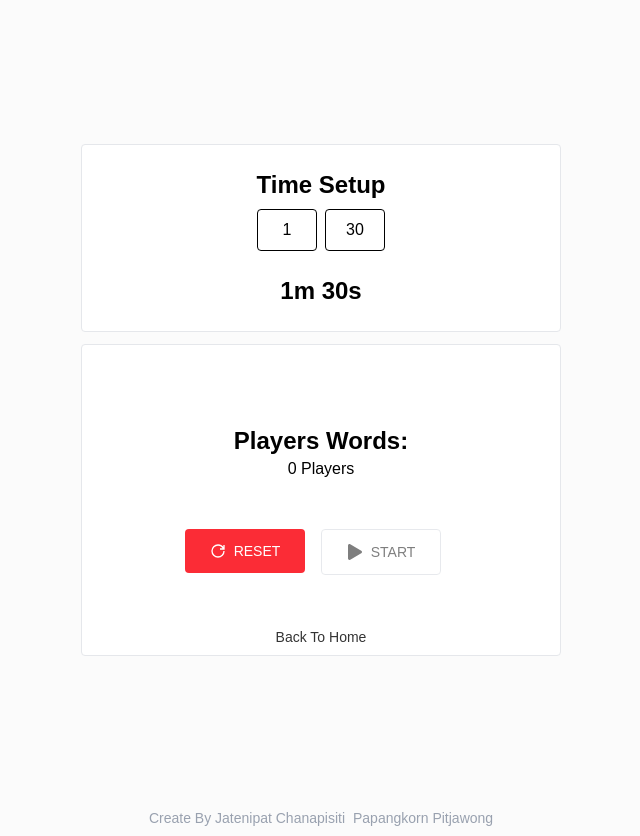
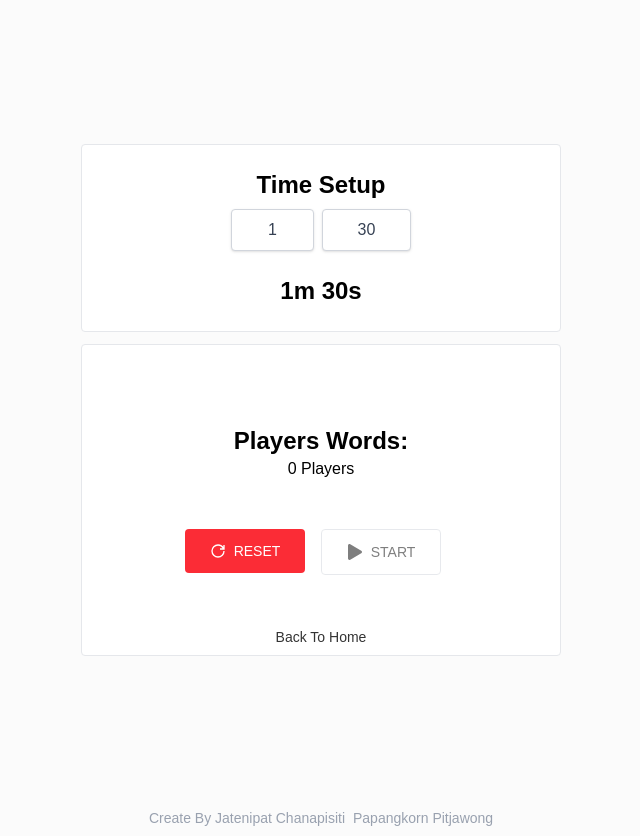
Before and after one commit to JatenipatChanapisitthi/Real-or-FaKe-game, a Next.js app: page /player in a window 1280 px wide. Shown: the whole page, without its empty margins (319-959 px from the left). Built offline with nearby package versions, Linux system fonts and the light colour scheme.

Commit message:
refactor: input number to select form in timer

```diff
--- a/src/app/player/page.tsx
+++ b/src/app/player/page.tsx
@@ -1,12 +1,12 @@
 'use client'
 
-import CardPlayerWord from '@/components/player/CardPlayerWord'
+import CardMain from '@/components/player/CardMain'
 
 export default function GamePage() {
 
     return (
       <div >
-        <CardPlayerWord />
+        <CardMain />
       </div>
     );
 }
--- a/src/app/vote/page.tsx
+++ b/src/app/vote/page.tsx
@@ -14,10 +14,7 @@ export default function Home() {
 
   return (
     <div className='flex flex-col items-center justify-center'>
-      <a href="/" className="absolute bottom-2 text-sm text-black/80">
-        Back To Home
-      </a>
-      <h1 className="text-2xl font-bold">Players Words:</h1>
+      <h1 className="text-2xl font-bold">Vote Page</h1>
       <h2>{nameList.length} Players</h2>
       <ul className="m-4 flex flex-col gap-2 ">
         {nameList.map((name: string, idx: number) => (
--- a/src/components/player/AllBtn.tsx
+++ b/src/components/player/AllBtn.tsx
@@ -6,7 +6,6 @@ import ConfirmReset from './ConfirmReset';
 type AllBtnProps = {
   handleConfirmReset: () => void;
   goStart: boolean;
-  goToStart: () => void;
   confirmReset: boolean;
   wordDiff: string;
   wordNormal: string;
@@ -15,11 +14,11 @@ type AllBtnProps = {
 };
 
 
-const AllBtn: React.FC<AllBtnProps> = ({handleConfirmReset, goStart, goToStart, confirmReset, wordDiff, wordNormal, handleResetClick, onStart}) => {
+const AllBtn: React.FC<AllBtnProps> = ({handleConfirmReset, goStart, confirmReset, wordDiff, wordNormal, handleResetClick, onStart}) => {
   return (
     <div className="flex gap-4">
       <ButtonReset handleConfirmReset={handleConfirmReset} />
-      <ButtonStart goStart={goStart} goToStart={goToStart}      onStart={onStart} />
+      <ButtonStart goStart={goStart} onStart={onStart} />
       <ConfirmReset
         confirmReset={confirmReset}
         wordDiff={wordDiff}
--- a/src/components/player/CardPlayerWord.tsx
+++ b/src/components/player/CardMain.tsx
@@ -32,7 +32,7 @@ const CardPlayerWord = () => {
   const [confirmReset, setConfirmReset] = useState(false);
   // set count to start
   const [countToStart, setCountToStart] = useState(1);
-  const [goStart, setGoStart] = useState(true);
+  const [goStart, setGoStart] = useState(false);
 
   const [inputMinute, setInputMinute] = useState(1);
   const [inputSeconds, setInputSeconds] = useState(30);
@@ -66,9 +66,7 @@ const CardPlayerWord = () => {
           setWordNormal(word2)
         }
       });
-
       setWordMap(assignedWords);
-
     }
 
     useEffect(() => {
@@ -116,24 +114,20 @@ const CardPlayerWord = () => {
       setViewedWord([]);
       setWhoDiff(null);
       setCountToStart(1);
-      setGoStart(true);
+      setGoStart(false);
       setInputMinute(1)
       setInputSeconds(30)
       setConfirmReset(!confirmReset)
     };
 
-    const goToStart = () => {
-      if (nameList.length > 0) {
-        const namesEncoded = encodeURIComponent(JSON.stringify(nameList))
-        router.push(`/game?names=${namesEncoded}`)
-      }
-    }
     const onStart = () =>{
       setTimeStart(true)
     }
 
     const logData = () =>{
       console.log("\n")
+      console.log("count to start",countToStart)
+      console.log(`name list len = ${nameList.length}`)
       console.log(`confirm reset = ${confirmReset}`)
       console.log(`who diff = ${whoDiff}`)
       console.log(`name list = ${nameList}`)
@@ -145,6 +139,8 @@ const CardPlayerWord = () => {
       console.log(`selected name = ${selectedName}`)
       console.log(`input minute = ${inputMinute}`)
       console.log(`timeStart = ${timeStart}`)
+      console.log(`goStart = ${goStart}`)
+
     }
 
     logData();
@@ -159,6 +155,7 @@ const CardPlayerWord = () => {
         timeStart={timeStart}
         handleCloseTime={handleCloseTime}
         nameList={nameList}
+        setGoStart={setGoStart}
       />
 
       <div className="relative bg-white  border border-gray-200 gap-2 flex flex-col w-90 md:w-120 items-center justify-center p-20 rounded-sm">
@@ -181,7 +178,6 @@ const CardPlayerWord = () => {
         <AllBtn
           handleConfirmReset={handleConfirmReset}
           goStart={goStart}
-          goToStart={goToStart}
           confirmReset={confirmReset}
           wordDiff={wordDiff}
           wordNormal={wordNormal}
--- a/src/components/player/PlayerCard.tsx
+++ b/src/components/player/PlayerCard.tsx
@@ -28,7 +28,7 @@ const PlayerCard: React.FC<PlayerCardProps> = ({nameList, viewedWord, handleView
                 handleViewWordClick(name);
               }
               if (countToStart === nameList.length && inputMinute !== 0) {
-              setGoStart(false);
+                setGoStart(true)
               }
             }}
             key={idx}
--- a/src/components/player/Timer.tsx
+++ b/src/components/player/Timer.tsx
@@ -11,8 +11,9 @@ type TimerProps = {
   timeStart: boolean;
   handleCloseTime: () => void;
   nameList: string[];
+  setGoStart: (value: boolean) => void;
 };
-const Timer: React.FC<TimerProps> = ({ inputMinute, setInputMinute, inputSeconds , setInputSeconds, timeStart, handleCloseTime, nameList }) => {
+const Timer: React.FC<TimerProps> = ({ inputMinute, setInputMinute, inputSeconds , setInputSeconds, timeStart, handleCloseTime, nameList, setGoStart}) => {
     const [timeUp, setTimeUp] = useState(false);
     const [days, setDays] = useState(0);
     const [hours, setHours] = useState(0);
@@ -27,7 +28,6 @@ const Timer: React.FC<TimerProps> = ({ inputMinute, setInputMinute, inputSeconds
     const prevValueRefSec = useRef<number | string>(inputSeconds);
 
     useEffect(() => {
-
         const interval = setInterval(() =>{
         if (!target) return;
         const now = new Date()
@@ -57,17 +57,9 @@ const Timer: React.FC<TimerProps> = ({ inputMinute, setInputMinute, inputSeconds
         return () => clearInterval(interval)
       }, [target])
 
-      const goToVote = () =>{
 
-        if (nameList.length>0){
-          setTimeUp(true);
-          const namesEncoded = encodeURIComponent(JSON.stringify(nameList))
-          router.push(`/vote?names=${namesEncoded}`)
-        }
-      }
 
       useEffect(() => {
-
         if (timeStart){
           const now = new Date()
           const safeMinutes = isNaN(minutes) ? 0 : inputMinute;
@@ -81,6 +73,26 @@ const Timer: React.FC<TimerProps> = ({ inputMinute, setInputMinute, inputSeconds
         }
       }, [timeStart])
 
+    useEffect(() => {
+      if (timeStart) {
+        document.body.style.overflow = "hidden";
+      } else {
+        document.body.style.overflow = "";
+      }
+
+      return () => {
+        document.body.style.overflow = "";
+      };
+    }, [timeStart]);
+
+      const goToVote = () =>{
+        if (nameList.length>0){
+          setTimeUp(true);
+          const namesEncoded = encodeURIComponent(JSON.stringify(nameList))
+          router.push(`/vote?names=${namesEncoded}`)
+        }
+      }
+
 
 
 
@@ -88,42 +100,40 @@ const Timer: React.FC<TimerProps> = ({ inputMinute, setInputMinute, inputSeconds
       <div className="bg-white  border border-gray-200 gap-2 p-6 flex flex-col w-90 md:w-120 items-center justify-center rounded-sm">
         <h1 className="text-2xl font-bold">Time Setup</h1>
         <form className="flex gap-2 mb-4">
-          <input
-            ref={inputRef}
-            type="number"
-            min="0"
-            value={isNaN(inputMinute) || inputMinute === 0 ? "" : inputMinute}
-            onChange={(e) => setInputMinute(parseInt(e.target.value, 10))}
-            className="border p-2 w-15 text-center appearance-none rounded-sm"
-            onFocus={(e) => {
-              e.target.value = "";
-              // setInputMinute("");
+          <select
+            value={inputMinute === 0 || isNaN(inputMinute) ? "" : inputMinute}
+            onChange={(e) => {
+              setInputMinute(Number(e.target.value));
             }}
-            // onBlur={() => {
-            //   if (inputMinute === "") {
-            //     setInputMinute(prevValueRefMin.current);
-            //   }
-            // }}
-            placeholder="M"
-          />
+            className="border border-gray-300 rounded-sm px-4 py-2 text-center text-gray-700 bg-white shadow-sm focus:outline-none focus:ring-2 focus:ring-blue-500 appearance-none relative"
+          >
+            <option value="" disabled>
+              Minute
+            </option>
+            {[...Array(61)].map((_, i) => (
+              <option key={i} value={i}>
+                {i}
+              </option>
+            ))}
+          </select>
 
-          <input
-            type="number"
-            min="0"
-            value={isNaN(inputSeconds) ? "" : inputSeconds}
-            onChange={(e) => setInputSeconds(parseInt(e.target.value, 10))}
-            className="border p-2 w-15  text-center  appearance-none rounded-sm"
-            onFocus={(e) => {
-              e.target.value = "";
-              // setInputSeconds("");
+          <select
+            value={inputSeconds === 0 ? inputSeconds : inputSeconds}
+            onChange={(e) => {
+              setInputSeconds(Number(e.target.value));
             }}
-            // onBlur={() => {
-            //   if (inputSeconds === "") {
-            //     setInputSeconds(prevValueRefSec.current);
-            //   }
-            // }}
-            placeholder="S"
-          />
+            // className="border p-2 w-15 text-center appearance-none rounded-sm"
+            className="border border-gray-300 rounded-sm px-4 py-2 text-center text-gray-700 bg-white shadow-sm focus:outline-none focus:ring-2 focus:ring-blue-500 appearance-none relative"
+          >
+            <option value="" disabled>
+              Second
+            </option>
+            {[...Array(61)].map((_, i) => (
+              <option key={i} value={i}>
+                {i}
+              </option>
+            ))}
+          </select>
         </form>
 
         <h2 className="text-2xl font-bold text-center">
@@ -134,11 +144,16 @@ const Timer: React.FC<TimerProps> = ({ inputMinute, setInputMinute, inputSeconds
           <div className="fixed inset-0 z-50 flex items-center justify-center bg-black/90">
             <div className="bg-white w-80 md:w-100 h-100 p-6 rounded-md border-2 flex flex-col items-center justify-between gap-3">
               <h1>Time Start</h1>
-              {!timeUp && (
+              {!timeUp &&
+                (inputMinute != 60 ? (
                   <h2 className="text-2xl font-bold text-center">
                     {minutes}m {seconds}s
                   </h2>
-              )}
+                ) : (
+                  <h2 className="text-2xl font-bold text-center">
+                    {hours}h {minutes}m {seconds}s
+                  </h2>
+                ))}
 
               <div className="flex gap-4">
                 <ButtonCancelTime handleCloseTime={handleCloseTime} />
--- a/src/components/player/ui/ButtonStart.tsx
+++ b/src/components/player/ui/ButtonStart.tsx
@@ -3,17 +3,16 @@ import { FaPlay } from "react-icons/fa";
 
 type ButtonProps = {
   goStart: boolean;
-  goToStart: () => void;
   onStart: () => void;
 };
 
-const ButtonStart: React.FC<ButtonProps> = ({ goStart, goToStart, onStart }) => { return (
+const ButtonStart: React.FC<ButtonProps> = ({ goStart, onStart }) => { return (
     <div>
         <button
             className={`justify-center items-center gap-2 cursor-pointer ${
             goStart
-            ? "pointer-events-none opacity-50 border border-gray-300 "
-            : "text-white bg-green-500 hover:bg-green-300"
+            ? "text-white bg-green-500 hover:bg-green-300"
+            : "pointer-events-none opacity-50 border border-gray-300 "
             }  p-3 w-30 rounded-sm flex `}
             onClick={onStart}
         >
```
Lines whose indentation alone changed are shown as unchanged.
